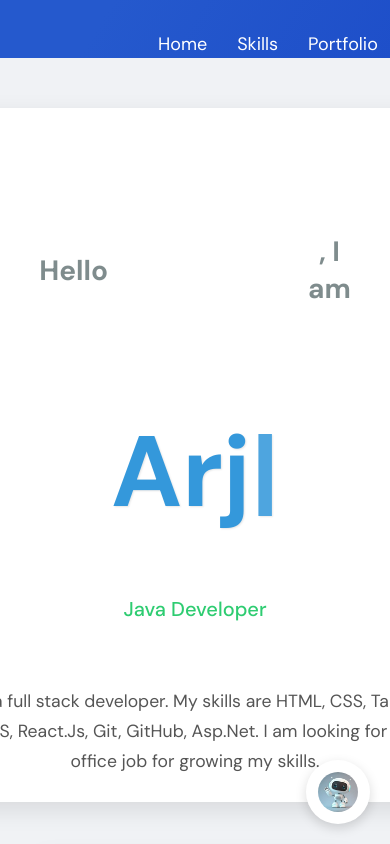
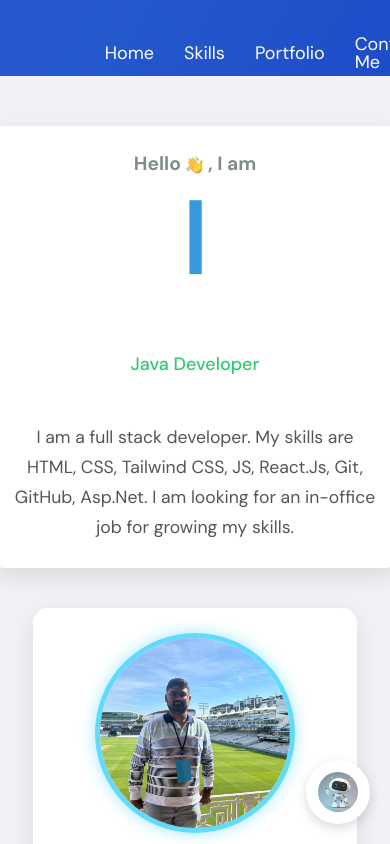
Before and after one commit to arjunprratap05/Portfolio, a React (Create React App) app: page / in a window 390 px wide. Shown: the top 844 px of the page. Built offline with nearby package versions, Linux system fonts and the light colour scheme; no server answers; the HTML template or start-up script is replaced by a standard one.

Commit message:
Initial commit

```diff
--- a/src/components/intro/intro-content/style.scss
+++ b/src/components/intro/intro-content/style.scss
@@ -1,8 +1,10 @@
+/* Existing styles */
+
 .intro-content {
     padding: 50px 20px;
     min-height: 100vh;
     display: flex;
-    flex-direction: column; /* Changed to column to stack layout and button vertically */
+    flex-direction: column;
     justify-content: center;
     align-items: center;
     background-color: #f0f2f5;
@@ -15,7 +17,7 @@
         width: 100%;
         max-width: 1200px;
         padding: 20px;
-        background-color: #f0f2f5; /* This should ideally be inherited or card-specific */
+        background-color: #f0f2f5;
     }
 
     .card {
@@ -30,8 +32,6 @@
         flex-direction: column;
         align-items: center;
         text-align: center;
-        /* Remove background-color: #f0f2f5; from .card if you want the card background to be white as per background-color: #ffffff; */
-
 
         &.card-left {
             .title {
@@ -55,7 +55,6 @@
                 margin-bottom: 30px;
                 border: 5px solid #61dafb;
                 box-shadow: 0 0 15px rgba(97, 218, 251, 0.6);
-                /* background-color: #f0f2f5; /* This seems redundant if card background is white */
             }
 
             .highlights {
@@ -64,7 +63,6 @@
                 gap: 15px;
                 margin-top: 20px;
                 padding: 10px 20px;
-                /* background-color: #f0f2f5; /* This seems redundant if card background is white */
                 background-color: #ffe6f2;
                 border-radius: 8px;
                 .icon {
@@ -85,57 +83,42 @@
                     flex-direction: column;
                     .text {
                         margin-top: 5px;
-                        /* background-color: #f0f2f5; /* This seems redundant if highlight background is #ffe6f2 */
                     }
                 }
             }
         }
     }
 
-
-    .download-cv-button { /* Target the specific class added to CallToAction */
-    margin-top: 40px; /* Add space between cards and button */
-    margin-bottom: 20px; /* Space below if needed */
-    width: 180px; /* Fixed width for round shape */
-    height: 180px; /* Fixed height for round shape */
-    border-radius: 50% !important; /* Make it round - added !important */
-    background-color: #007bff !important; /* Blue background - added !important */
-    color: white; /* White text/icon */
-    border: none !important; /* Ensure no default border is showing */
+    .download-cv-button {
+        margin-top: 70px !important;
+        margin-bottom: 20px;
+        width: 180px;
+        height: 180px;
+        border-radius: 50% !important;
+        background-color: #007bff !important;
+        color: white;
+        border: none !important;
         display: flex;
-    flex-direction: column; /* Stack icon and text */
+        flex-direction: column;
         justify-content: center;
         align-items: center;
         text-align: center;
-    font-size: 1.2em; /* Adjust text size */
+        font-size: 1.2em;
         font-weight: bold;
         cursor: pointer;
         transition: background-color 0.3s ease, transform 0.2s ease;
-    box-shadow: 0 4px 15px rgba(0, 123, 255, 0.4); /* Optional: add a subtle shadow */
+        box-shadow: 0 4px 15px rgba(0, 123, 255, 0.4);
 
         &:hover {
-        background-color: #0056b3 !important; /* Darker blue on hover - added !important */
-        transform: translateY(-2px); /* Slight lift on hover */
+            background-color: #0056b3 !important;
+            transform: translateY(-2px);
         }
 
-    .icon { /* Assuming CallToAction renders an icon inside an element with class 'icon' */
-        font-size: 3em; /* Larger icon */
-        margin-bottom: 5px; /* Space between icon and text */
+        .icon {
+            font-size: 3em;
+            margin-bottom: 5px;
         }
     }
-
-/* Also check your CallToAction component's internal styles if it has any,
-   it might be rendering its own button with conflicting styles.
-   If CallToAction renders a <button> element, you might need to target it like this:
-*/
-.download-cv-button button {
-    border-radius: 50% !important;
-    background-color: #007bff !important;
-    border: none !important; /* Ensure no default border is showing */
-    // You might need to copy other styles like width, height, display properties here too
-    // if the CallToAction component itself isn't passing down styles correctly.
-}
-
 
     .title {
         font-size: 3.5em;
@@ -147,7 +130,7 @@
             font-size: 0.6em;
             color: #7f8c8d;
             .text {
-                margin: 100px;
+                margin: 0 5px;
             }
             .icon {
                 img {
@@ -182,7 +165,6 @@
                 display: flex;
                 align-items: center;
                 justify-content: center;
-
             }
         }
     }
@@ -198,17 +180,18 @@
     100% { transform: translateY(0); }
 }
 
+/* Media Queries for Responsiveness */
+
 @media (max-width: 992px) {
     .intro-content .layout {
         flex-direction: column;
         align-items: center;
     }
     .intro-content .card {
-        max-width: 90%;
+        max-width: 90%; /* Keep this, but also make sure min-width doesn't cause issues */
         margin-bottom: 20px;
     }
 
-    /* Adjust button size for smaller screens if needed */
     .intro-content .download-cv-button {
         width: 140px;
         height: 140px;
@@ -221,60 +204,68 @@
 
 @media (max-width: 576px) {
     .intro-content {
-        padding: 30px 15px;
+        padding: 30px 15px; /* Increased horizontal padding for small screens */
+    }
+    .intro-content .layout {
+        gap: 20px; /* Reduce gap between cards on very small screens */
     }
     .intro-content .card {
         padding: 25px;
-        min-width: unset;
-        max-width: 100%;
+        min-width: unset; /* Allow cards to shrink below 320px if needed */
+        max-width: 100%; /* Ensure cards don't overflow */
     }
     .intro-content .title {
-        font-size: 2.5em;
+        font-size: 2em; /* Smaller font size for the main title */
     }
     .intro-content .title .small-text {
-        font-size: 0.7em;
+        font-size: 0.6em; /* Even smaller for "Hello, I am" */
     }
     .intro-content .title .small-text .icon img {
-        height: 24px;
+        height: 20px; /* Smaller hand icon */
     }
     .intro-content .Typewriter {
-        font-size: 2em !important;
+        font-size: 1.8em !important; /* Significantly smaller for Typewriter text */
     }
     .intro-content .i-title {
-        height: 50px;
+        height: 40px; /* Adjust height for the rotating titles */
+        margin-bottom: 20px; /* Less margin */
         .i-title-wrapper .i-title-item {
-            font-size: 20px;
-            height: 50px;
+            font-size: 18px; /* Smaller font for rotating titles */
+            height: 40px; /* Match height */
         }
     }
+    /* IMPORTANT FIX: Profile image size on mobile */
+    .intro-content .card-right .profile-image {
+        width: 120px; /* Much smaller and appropriate for mobile */
+        height: 120px; /* Much smaller and appropriate for mobile */
+        margin-bottom: 20px; /* Reduce margin */
+    }
+    .intro-content .card-right .highlights .icon {
+        font-size: 20px; /* Smaller icons in highlights */
+    }
+    .intro-content .card-right .highlights .text {
+        font-size: 0.9em; /* Smaller text in highlights */
+    }
+
+    /* Adjust button size for very small screens */
+    .intro-content .download-cv-button {
+        width: 100px; /* Even smaller button for very small screens */
+        height: 100px;
+        font-size: 0.8em;
+        margin-top: 50px !important; /* Adjust margin if needed after card size changes */
+        .icon {
+            font-size: 1.8em;
+        }
+    }
+
+    /* Adjust keyframes for the new i-title-item height */
     @keyframes move {
         0% { transform: translateY(0); }
-        16% { transform: translateY(-50px); }
-        33% { transform: translateY(-100px); }
-        50% { transform: translateY(-150px); }
-        66% { transform: translateY(-200px); }
-        83% { transform: translateY(-250px); }
+        16% { transform: translateY(-40px); } /* Changed from -50px to -40px */
+        33% { transform: translateY(-80px); } /* Changed from -100px to -80px */
+        50% { transform: translateY(-120px); } /* Changed from -150px to -120px */
+        66% { transform: translateY(-160px); } /* Changed from -200px to -160px */
+        83% { transform: translateY(-200px); } /* Changed from -250px to -200px */
         100% { transform: translateY(0); }
     }
-    .intro-content .card-right .profile-image {
-        /* This seems too large for mobile */
-        width: 150px; /* Adjusted from 500px for mobile */
-        height: 150px; /* Adjusted from 500px for mobile */
 }
-    .intro-content .card-right .highlights .icon {
-        font-size: 24px;
-    }
-    .intro-content .card-right .highlights .text {
-        font-size: 1em;
-    }
-
-    /* Further adjust button size for very small screens */
-    .intro-content .download-cv-button {
-        width: 120px;
-        height: 120px;
-        font-size: 0.9em;
-        .icon {
-            font-size: 2em;
-        }
-    }
-}
```
Lines whose indentation alone changed are shown as unchanged.
